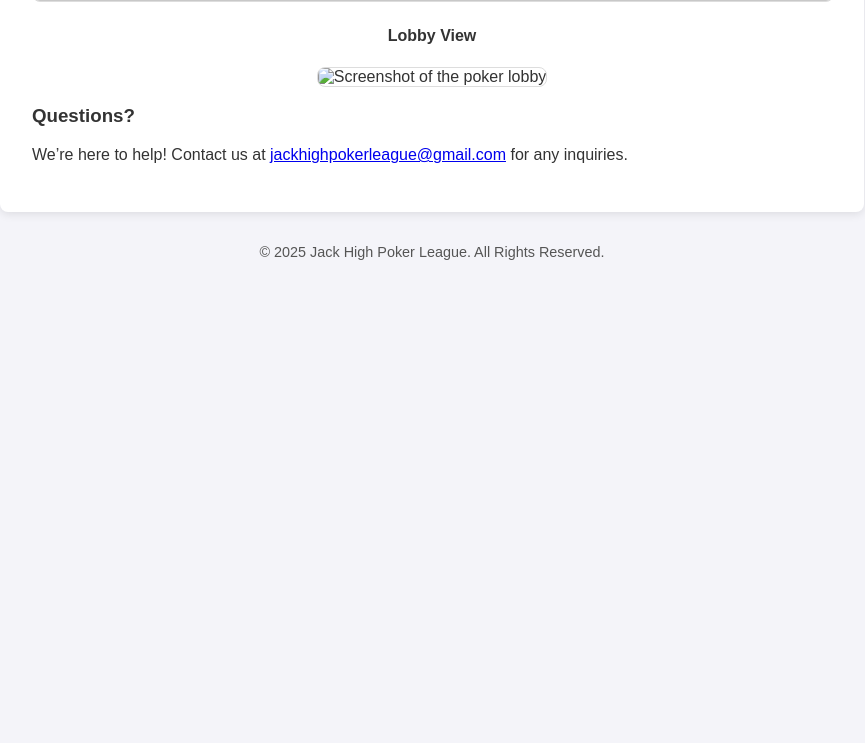
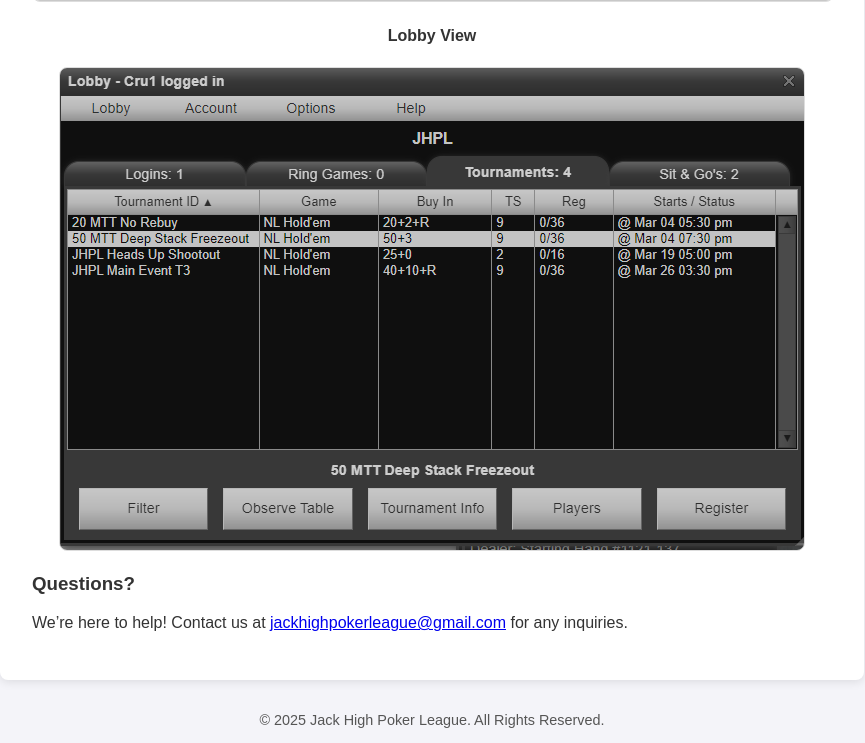
Before and after one commit to BCruey/JHPLnewplayer, a plain HTML site: page index.html in a window 1280 px wide. Shown: the part 1762-2505 px from the top of the page, without its empty margins (208-1073 px from the left). Before the commit the page ends 2037 px from the top, so only its background shows below. Drawn offline with Linux system fonts and the light colour scheme.

Commit message:
Update index.html

```diff
--- a/index.html
+++ b/index.html
@@ -108,7 +108,7 @@
 
     <div class="screenshot">
         <h4>Lobby View</h4>
-        <img src="screenshots/lobby-view.jpg" alt="Screenshot of the poker lobby">
+        <img src="screenshots/lobby-view.png" alt="Screenshot of the poker lobby">
     </div>
 
     <h3>Questions?</h3>
```
